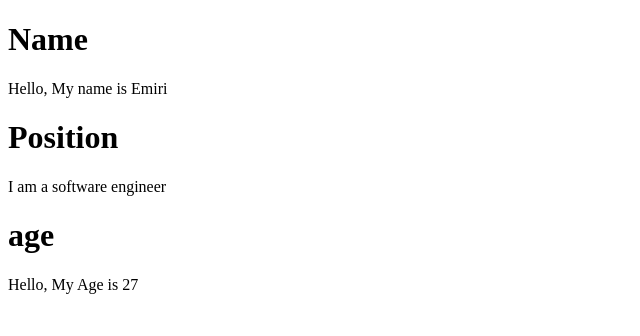
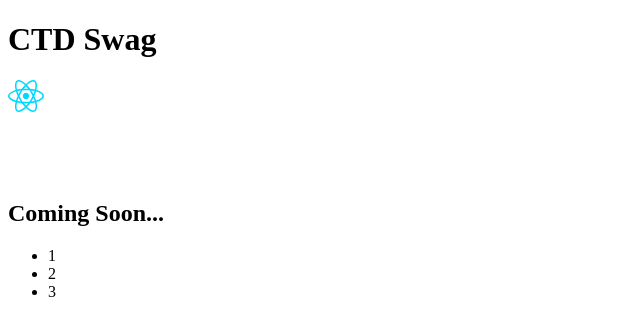
Before and after one commit to emirisato1003/react-jay-lab, a React (Vite) app: page / in a window 1280 px wide. Shown: the top 336 px of the page, without its empty margins (0-640 px from the left). Built offline with nearby package versions, Linux system fonts and the light colour scheme.

Commit message:
adding list

```diff
--- a/src/App.jsx
+++ b/src/App.jsx
@@ -1,26 +1,29 @@
 import React from 'react'
-// import reactLogo from './assets/react.svg'
+import reactLogo from './assets/react.svg'
 import Name from './components/Name'
 import Position from './components/Position'
 import {Age} from './components/Age'
 import './App.css'
 
 function App() {
-  // const [count, setCount] = useState(0)
+  const [testList, setTestList] = React.useState([1,2,3])
 
   return (
-      // <div className='coming-soon'>
-      //   <h1>CTD Swag</h1>
-      //   <div style={{height: 100, width: 100}}>
-      //     <img src={reactLogo} alt="react logo" />
-      //   </div>
-      //   <h2>Coming Soon...</h2>
+      <div className='coming-soon'>
+        <h1>CTD Swag</h1>
+        <div style={{height: 100, width: 100}}>
+          <img src={reactLogo} alt="react logo" />
+        </div>
+        <h2>Coming Soon...</h2>
+        <ul>
+          {testList.map(item => <li key={item}>{item}</li>)}
+        </ul>
+      </div>
+      // <div>
+      //   <Name />
+      //   <Position />
+      //   <Age title="age"/>
       // </div>
-      <div>
-        <Name />
-        <Position />
-        <Age title="age"/>
-      </div>
   )
 
   // return React.createElement(
```
